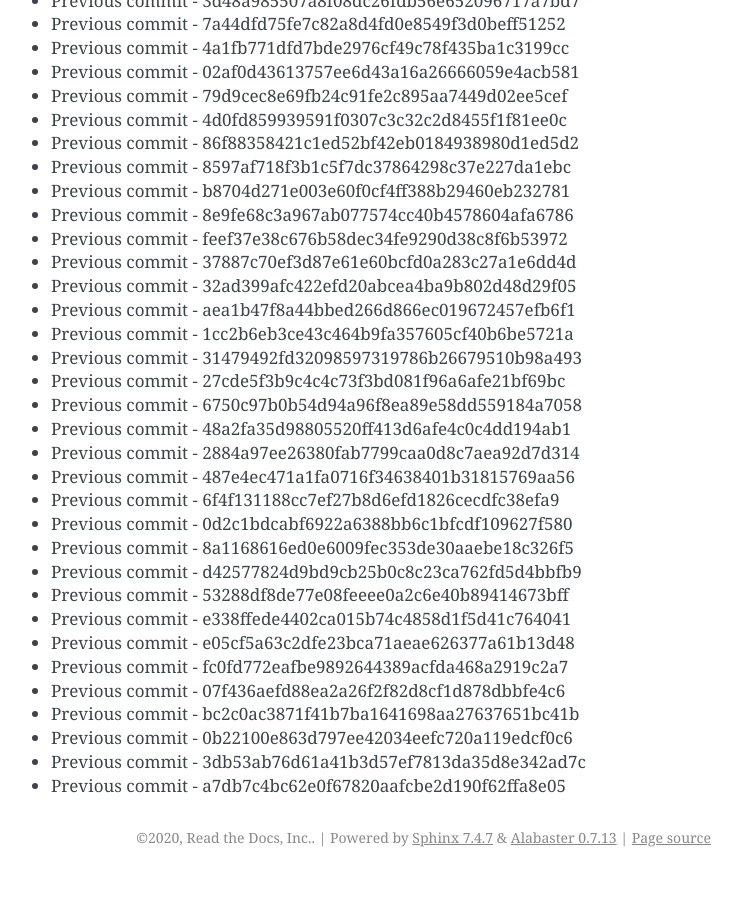
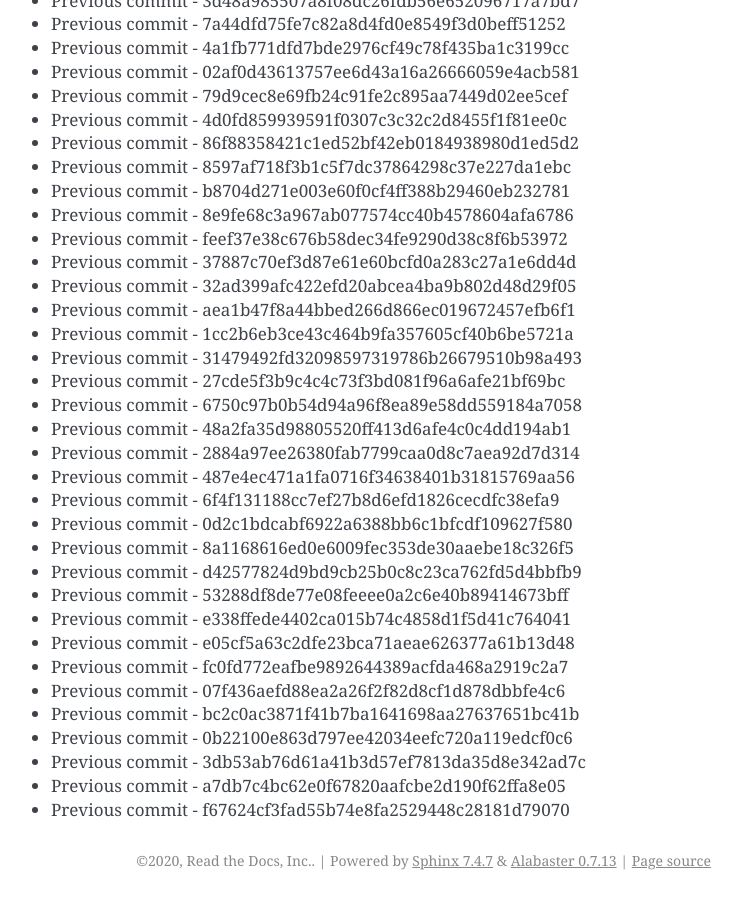
Before and after one commit to readthedocs/rtd-git-stresstest, a Sphinx documentation site: the page built from docs/updates.rst, in a window 1280 px wide and 900 px high, scrolled down 59814 px. Shown: the whole window, without its empty margins (399-1141 px from the left). Built offline with Sphinx 7.4.7, drawn with Linux system fonts in a browser that asks for light colours; before the commit the page ends 60691 px from its top, so only the background shows below that.

Commit message:
Generating commit from previous: f67624cf3fad55b74e8fa2529448c28181d79070

```diff
--- a/docs/updates.rst
+++ b/docs/updates.rst
@@ -2545,3 +2545,4 @@ It can be tested for any performance characteristics.
 * Previous commit - 0b22100e863d797ee42034eefc720a119edcf0c6
 * Previous commit - 3db53ab76d61a41b3d57ef7813da35d8e342ad7c
 * Previous commit - a7db7c4bc62e0f67820aafcbe2d190f62ffa8e05
+* Previous commit - f67624cf3fad55b74e8fa2529448c28181d79070
```
